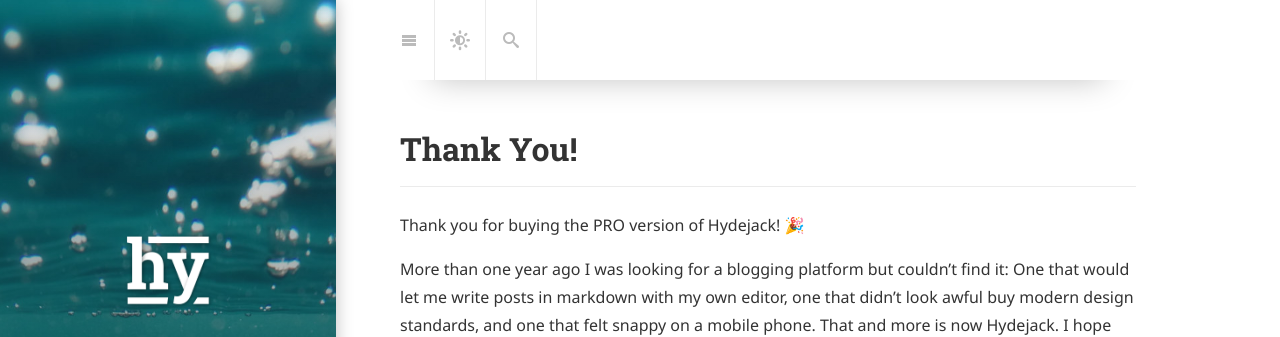
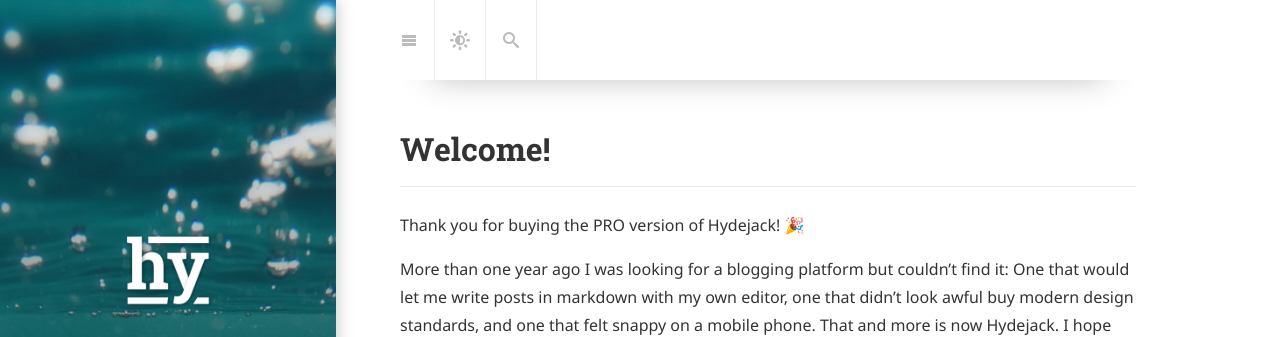
Before and after one commit to pwurst/pwurst.github.io, a Jekyll site: the page built from index.md, in a window 1280 px wide and 900 px high. Shown: the top 337 px of the window. Built offline with Jekyll 4.4.1, drawn with Linux system fonts in a browser that asks for light colours; cached includes are drawn as plain includes; nearby versions of some CDN libraries; some web fonts are replaced; library files that are not in the unit come from our copies.

Commit message:
edit test

```diff
--- a/index.md
+++ b/index.md
@@ -1,6 +1,6 @@
 ---
 layout: page
-title: Thank You!
+title: Welcome!
 sitemap: false
 ---
 
```
